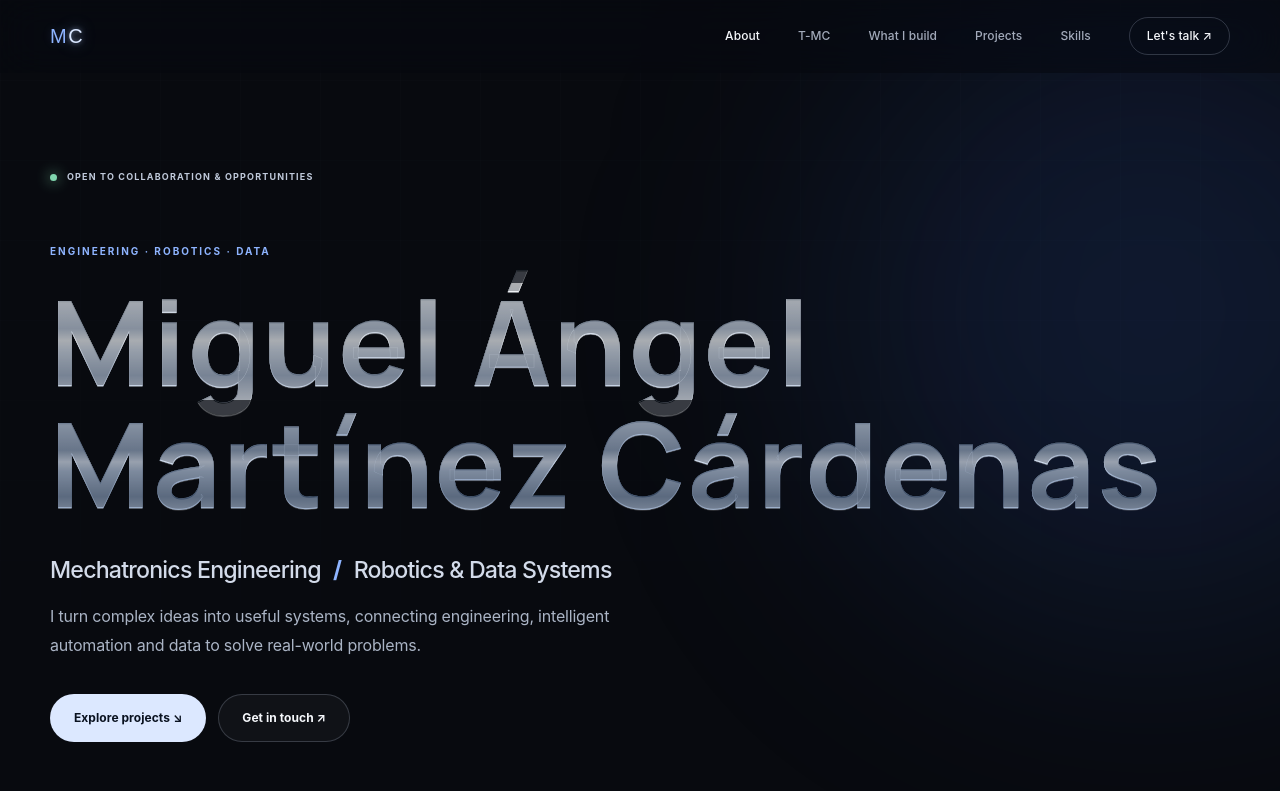
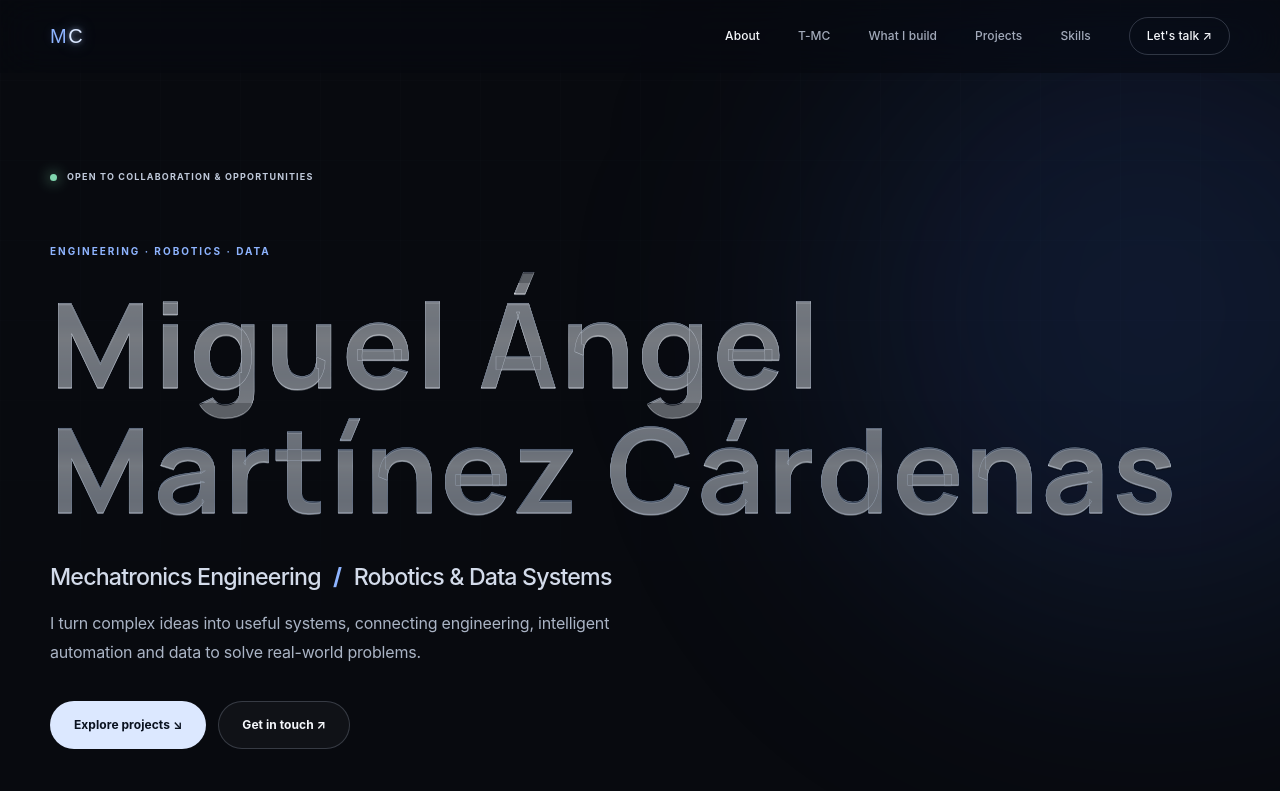
Before and after one commit to mianmaca6-lang/portafoliogit, a plain HTML site: page index.html in a window 1280 px wide. Shown: the top 791 px of the page. Drawn offline with nearby package versions, Linux system fonts and the light colour scheme.

Commit message:
Refine liquid glass name lettering and tracking

```diff
--- a/styles.css
+++ b/styles.css
@@ -438,3 +438,44 @@ footer{border-color:var(--line)}
 @media(max-width:640px){
  .hero-title.architectural-name .name-line{letter-spacing:.008em!important}
 }
+
+
+/* FINAL NAME PASS — liquid architectural glass, with the light contained
+   inside the letterforms. Given name and surnames use separate glass tones. */
+.hero-title.architectural-name{
+  font-family:"Manrope",sans-serif!important;
+  font-weight:650!important;
+  letter-spacing:-.065em!important;
+  line-height:1.02!important;
+}
+.hero-title.architectural-name .name-line{
+  display:block!important;
+  width:max-content!important;
+  max-width:100%!important;
+  letter-spacing:.026em!important;
+  -webkit-background-clip:text!important;
+  background-clip:text!important;
+  -webkit-text-fill-color:transparent!important;
+  -webkit-text-stroke:.45px rgba(231,241,255,.5)!important;
+  text-shadow:
+    0 .8px 0 rgba(255,255,255,.34),
+    0 -1px 0 rgba(9,16,28,.62),
+    0 1.5px 0 rgba(7,12,21,.58)!important;
+  filter:none!important;
+  background-size:100% 100%!important;
+}
+.hero-title.architectural-name .given-name{
+  background-image:linear-gradient(180deg,
+    #ffffff 0%,#eaf1fc 16%,#b9c9df 34%,
+    #f9fcff 47%,#d9e5f4 54%,#9eafc8 76%,#e8f0fb 100%)!important;
+}
+.hero-title.architectural-name .family-name{
+  background-image:linear-gradient(180deg,
+    #dce7f7 0%,#b4c4dc 17%,#7f93b2 35%,
+    #e4edf9 48%,#b4c5df 55%,#7186a6 77%,#c5d3e8 100%)!important;
+  -webkit-text-stroke:.45px rgba(202,220,246,.44)!important;
+}
+@media(max-width:640px){
+  .hero-title.architectural-name{letter-spacing:-.07em!important}
+  .hero-title.architectural-name .name-line{letter-spacing:.012em!important}
+}
```
